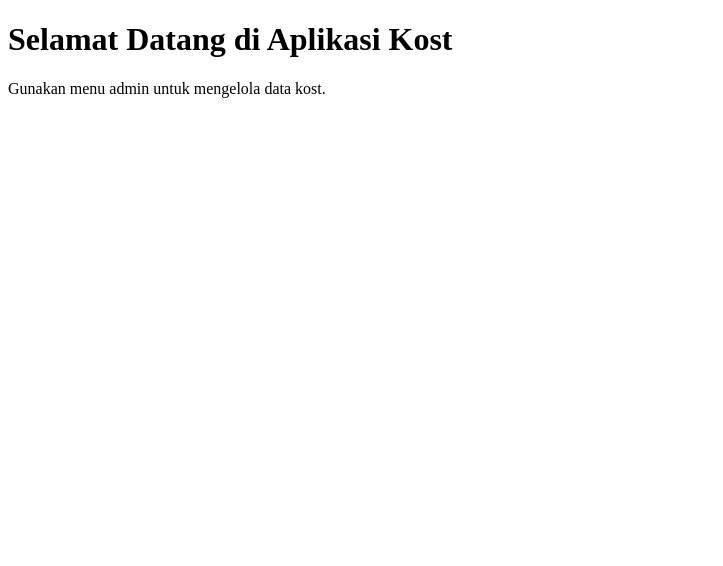
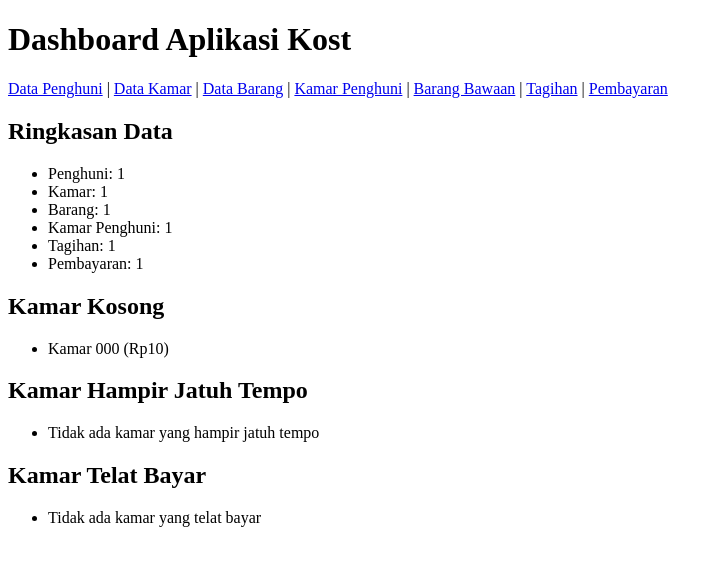
Before and after one commit to Rahmatws/app_kost, a PHP site: page / in a window 1280 px wide. Shown: the top 566 px of the page, without its empty margins (0-723 px from the left). Run offline with PHP 8.4, Linux system fonts and the light colour scheme; tables that the repository leaves empty or names only in its code hold one stand-in row (values such as "Sample post").

Commit message:
Commit 5: Halaman Depan, Fitur Pindah/Keluar, Dashboard
Halaman depan kini menjadi dashboard summary (kamar kosong, hampir jatuh tempo, telat bayar, ringkasan data).
Navigasi admin ke semua fitur sudah tersedia.
Fitur keluar kost dan pindah kamar sudah ada di halaman kamar penghuni.
Semua kebutuhan aplikasi sesuai ketentuan sudah terimplementasi.

```diff
--- a/index.php
+++ b/index.php
@@ -70,6 +70,14 @@ if (isset($_GET['page'])) {
                 deleteKmrPenghuni($_GET['id']);
                 header('Location: ?page=kmr_penghuni'); exit;
             }
+            if ($_GET['action'] === 'update_keluar' && isset($_GET['id']) && $_SERVER['REQUEST_METHOD'] === 'POST') {
+                updateKeluarKmrPenghuni($_GET['id'], $_POST['tgl_keluar']);
+                header('Location: ?page=kmr_penghuni'); exit;
+            }
+            if ($_GET['action'] === 'update_pindah' && isset($_GET['id']) && $_SERVER['REQUEST_METHOD'] === 'POST') {
+                updatePindahKmrPenghuni($_GET['id'], $_POST['tgl_keluar']);
+                header('Location: ?page=kmr_penghuni&action=add'); exit;
+            }
         }
     }
     if ($page === 'brng_bawaan') {
--- /dev/null
+++ b/src/controllers/summary.php
@@ -0,0 +1,47 @@
+<?php
+require_once __DIR__ . '/../config.php';
+
+function getKamarKosong() {
+    global $conn;
+    $sql = "SELECT * FROM tb_kamar WHERE id NOT IN (SELECT id_kamar FROM tb_kmr_penghuni WHERE tgl_keluar IS NULL)";
+    $result = mysqli_query($conn, $sql);
+    $data = [];
+    while ($row = mysqli_fetch_assoc($result)) {
+        $data[] = $row;
+    }
+    return $data;
+}
+
+function getKamarHampirJatuhTempo() {
+    global $conn;
+    $sql = "SELECT k.nomor, p.nama, t.bulan, t.jml_tagihan FROM tb_tagihan t JOIN tb_kmr_penghuni kp ON t.id_kmr_penghuni=kp.id JOIN tb_kamar k ON kp.id_kamar=k.id JOIN tb_penghuni p ON kp.id_penghuni=p.id WHERE t.bulan = DATE_FORMAT(DATE_ADD(CURDATE(), INTERVAL 1 MONTH), '%Y-%m')";
+    $result = mysqli_query($conn, $sql);
+    $data = [];
+    while ($row = mysqli_fetch_assoc($result)) {
+        $data[] = $row;
+    }
+    return $data;
+}
+
+function getKamarTelatBayar() {
+    global $conn;
+    $sql = "SELECT k.nomor, p.nama, t.bulan, t.jml_tagihan FROM tb_tagihan t JOIN tb_kmr_penghuni kp ON t.id_kmr_penghuni=kp.id JOIN tb_kamar k ON kp.id_kamar=k.id JOIN tb_penghuni p ON kp.id_penghuni=p.id WHERE t.bulan < DATE_FORMAT(CURDATE(), '%Y-%m') AND t.id NOT IN (SELECT id_tagihan FROM tb_bayar WHERE status='lunas')";
+    $result = mysqli_query($conn, $sql);
+    $data = [];
+    while ($row = mysqli_fetch_assoc($result)) {
+        $data[] = $row;
+    }
+    return $data;
+}
+
+function getSummaryCount() {
+    global $conn;
+    $data = [];
+    $tables = ['tb_penghuni','tb_kamar','tb_barang','tb_kmr_penghuni','tb_tagihan','tb_bayar'];
+    foreach ($tables as $tb) {
+        $q = mysqli_query($conn, "SELECT COUNT(*) as jml FROM $tb");
+        $row = mysqli_fetch_assoc($q);
+        $data[$tb] = $row['jml'];
+    }
+    return $data;
+}
--- a/src/views/home.php
+++ b/src/views/home.php
@@ -1,11 +1,62 @@
+<?php
+require_once __DIR__ . '/../controllers/summary.php';
+$kosong = getKamarKosong();
+$hampir = getKamarHampirJatuhTempo();
+$telat = getKamarTelatBayar();
+$summary = getSummaryCount();
+?>
 <!DOCTYPE html>
 <html lang="id">
 <head>
     <meta charset="UTF-8">
-    <title>Halaman Depan Aplikasi Kost</title>
+    <title>Dashboard Aplikasi Kost</title>
 </head>
 <body>
-    <h1>Selamat Datang di Aplikasi Kost</h1>
-    <p>Gunakan menu admin untuk mengelola data kost.</p>
+    <h1>Dashboard Aplikasi Kost</h1>
+    <nav>
+        <a href="?page=penghuni">Data Penghuni</a> |
+        <a href="?page=kamar">Data Kamar</a> |
+        <a href="?page=barang">Data Barang</a> |
+        <a href="?page=kmr_penghuni">Kamar Penghuni</a> |
+        <a href="?page=brng_bawaan">Barang Bawaan</a> |
+        <a href="?page=tagihan">Tagihan</a> |
+        <a href="?page=bayar">Pembayaran</a>
+    </nav>
+    <h2>Ringkasan Data</h2>
+    <ul>
+        <li>Penghuni: <?= $summary['tb_penghuni'] ?></li>
+        <li>Kamar: <?= $summary['tb_kamar'] ?></li>
+        <li>Barang: <?= $summary['tb_barang'] ?></li>
+        <li>Kamar Penghuni: <?= $summary['tb_kmr_penghuni'] ?></li>
+        <li>Tagihan: <?= $summary['tb_tagihan'] ?></li>
+        <li>Pembayaran: <?= $summary['tb_bayar'] ?></li>
+    </ul>
+    <h2>Kamar Kosong</h2>
+    <ul>
+        <?php foreach ($kosong as $k): ?>
+            <li>Kamar <?= $k['nomor'] ?> (Rp<?= $k['harga'] ?>)</li>
+        <?php endforeach; ?>
+        <?php if (count($kosong) == 0): ?>
+            <li>Tidak ada kamar kosong</li>
+        <?php endif; ?>
+    </ul>
+    <h2>Kamar Hampir Jatuh Tempo</h2>
+    <ul>
+        <?php foreach ($hampir as $h): ?>
+            <li>Kamar <?= $h['nomor'] ?> - <?= $h['nama'] ?>, Bulan <?= $h['bulan'] ?>, Tagihan Rp<?= $h['jml_tagihan'] ?></li>
+        <?php endforeach; ?>
+        <?php if (count($hampir) == 0): ?>
+            <li>Tidak ada kamar yang hampir jatuh tempo</li>
+        <?php endif; ?>
+    </ul>
+    <h2>Kamar Telat Bayar</h2>
+    <ul>
+        <?php foreach ($telat as $t): ?>
+            <li>Kamar <?= $t['nomor'] ?> - <?= $t['nama'] ?>, Bulan <?= $t['bulan'] ?>, Tagihan Rp<?= $t['jml_tagihan'] ?></li>
+        <?php endforeach; ?>
+        <?php if (count($telat) == 0): ?>
+            <li>Tidak ada kamar yang telat bayar</li>
+        <?php endif; ?>
+    </ul>
 </body>
 </html>
```
Also changed, not shown: src/controllers/kmr_penghuni.php (+14 -0 lines), src/views/kmr_penghuni.php (+19 -1 lines).
